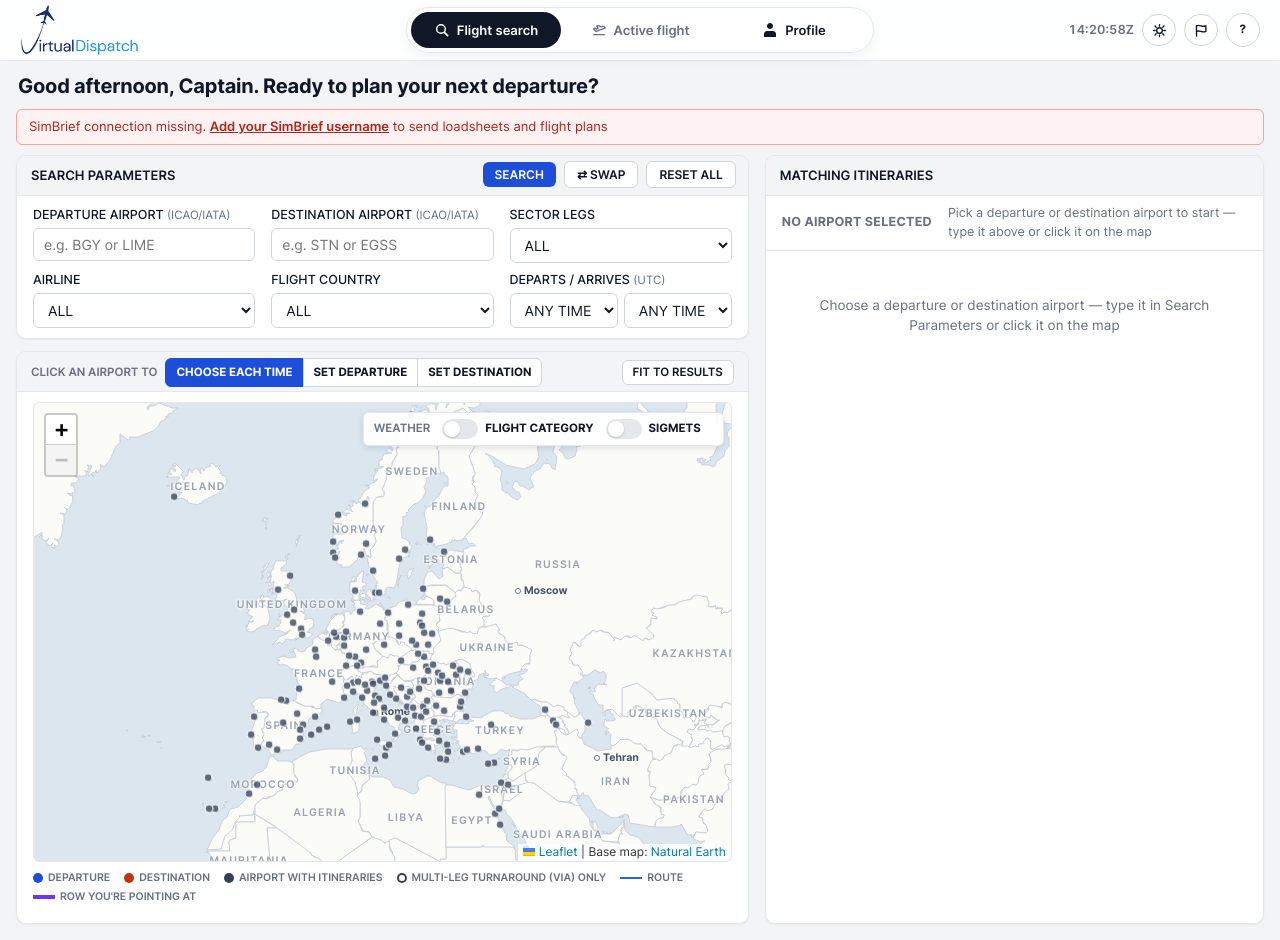
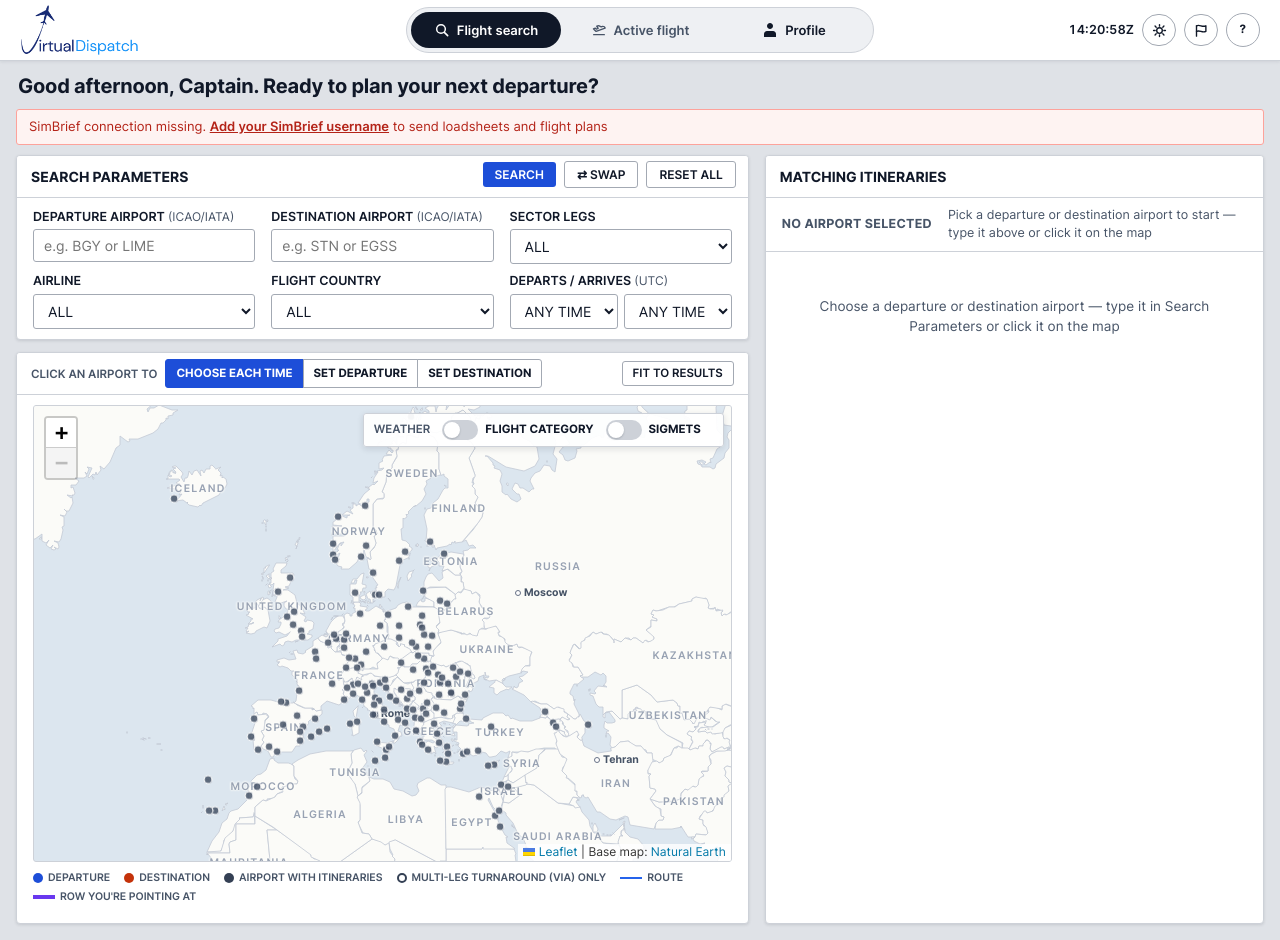
Before and after one commit to MSFS-Dispatch-Tool/msfs-dispatch-tool, a Flask app: page /app in a window 1280 px wide. Run offline with Flask 3, Linux system fonts and the light colour scheme; data that the repository does not hold is empty; parts of the project's set-up code (start-up, migrations or seed data) failed here and were passed over; some libraries are stand-ins or nearby versions.

Commit message:
Day palette with higher contrast: grey page, crisp borders, darker text (#88)
The day theme was white on near-white with faint borders and light grey
labels, so sections ran together and small text was tiring to read.

- Page background #DFE2E7 behind white cards; square corners (4px),
  visible card borders (#CDD1D8) and field edges (#A3A9B3), a firmer
  card shadow. The header is solid white with a bottom rule.
- Card titles bold black on white; briefing section headings bold and
  dark; active tab is dark text over a 3px blue underline.
- Secondary text #475467 (7.7:1 on white, was 5:1); base text 14.5px;
  table headers, field labels, hints and notes a little larger/bolder.
- The VirtualDispatch header, pill menu and blue buttons stay as they are.
- Sign-in, onboarding, password and admin pages get the same page colour,
  borders, corners and secondary text.
- Flight list in a narrow column (about 1000-1350px windows): three clean
  lines (flights and buttons, route, times) instead of the route breaking
  in the middle.
- Night mode keeps its colours; it shares the new corners and text sizes,
  and its header is solid now that the day header has no blur.
- Tests: contrast of secondary text, cards and field edges, and the route
  on one line at 1280px. Also drops an unused import that failed pyflakes.


Claude-Session: https://claude.ai/code/session_01FugnngntnNppY7uZKJBvi1

Co-authored-by: Claude <noreply@anthropic.com>

```diff
--- a/static/css/app.css
+++ b/static/css/app.css
@@ -1,13 +1,14 @@
   :root {
     --face:        #FFFFFF;
-    --face-dark:   #F3F4F6;
+    --face-dark:   #EEF0F3;
+    --page:        #DFE2E7;
     --titlebar:    #1D4ED8;
     --titlebar-2:  #2563EB;
     --white:       #FFFFFF;
-    --shadow-dk:   #D0D5DD;
-    --shadow-md:   #E4E7EC;
+    --shadow-dk:   #A3A9B3;
+    --shadow-md:   #CDD1D8;
     --text:        #101828;
-    --text-muted:  #667085;
+    --text-muted:  #475467;
     --amber:       #92600B;
     --amber-bg:    #FFFAEB;
     --orange:      #B54708;
@@ -18,19 +19,19 @@
     --red-bg:      #FEF3F2;
     --blue-hi:     #2563EB;
     --accent-bg:   #EAF0FB;
-    --radius:      10px;
-    --radius-sm:   6px;
-    --shadow-card: 0 1px 2px rgba(16,24,40,0.06);
+    --radius:      4px;
+    --radius-sm:   3px;
+    --shadow-card: 0 1px 3px rgba(16,24,40,0.12);
   }
 
   * { box-sizing: border-box; }
 
   body {
     margin: 0;
-    background: var(--face-dark);
+    background: var(--page);
     color: var(--text);
     font-family: 'Inter', -apple-system, BlinkMacSystemFont, 'Segoe UI', Roboto, Helvetica, Arial, sans-serif;
-    font-size: 14px;
+    font-size: 14.5px;
     line-height: 1.5;
   }
 
@@ -41,16 +42,15 @@
     position: sticky; top: 0; z-index: 1100;
     display: grid; grid-template-columns: 1fr auto 1fr; align-items: center; gap: 12px;
     padding: 4px 20px;
-    background: rgba(255,255,255,0.92);
-    backdrop-filter: blur(16px) saturate(1.4); -webkit-backdrop-filter: blur(16px) saturate(1.4);
+    background: var(--face);
     border-bottom: 1px solid var(--shadow-md);
+    box-shadow: 0 1px 3px rgba(16,24,40,0.08);
   }
   .app-logo { justify-self: start; display: flex; align-items: center; }
   .app-logo img { height: 52px; width: auto; display: block; }
   .app-nav {
     display: grid; grid-auto-flow: column; grid-auto-columns: 1fr; gap: 4px; padding: 4px;
-    border-radius: 999px; background: rgba(255,255,255,0.7); border: 1px solid var(--shadow-md);
-    box-shadow: 0 4px 16px rgba(16,24,40,0.06);
+    border-radius: 999px; background: var(--face-dark); border: 1px solid var(--shadow-md);
   }
   .app-nav-btn {
     font-family: inherit; font-size: 13px; font-weight: 600; white-space: nowrap;
@@ -64,7 +64,7 @@
   .app-nav-btn.is-empty:not(.is-current) { color: var(--text-muted); }
   .app-nav-btn:focus-visible { outline: 2px solid var(--titlebar); outline-offset: 2px; }
   .app-header-right { justify-self: end; display: flex; align-items: center; gap: 8px; }
-  .app-clock { font-size: 12.5px; font-weight: 600; color: var(--text-muted); font-variant-numeric: tabular-nums; }
+  .app-clock { font-size: 12.5px; font-weight: 600; color: var(--text); font-variant-numeric: tabular-nums; }
   .app-link {
     font-size: 11.5px; font-weight: 700; letter-spacing: 0.03em; color: var(--text); text-decoration: none;
     padding: 7px 12px; border-radius: 999px; border: 1px solid var(--shadow-dk); background: var(--white);
@@ -111,8 +111,8 @@
     overflow: hidden;
   }
   .panel-header {
-    background: var(--face-dark);
-    color: var(--text); font-weight: 600; font-size: 13px;
+    background: var(--face);
+    color: var(--text); font-weight: 700; font-size: 14px;
     padding: 10px 14px;
     border-bottom: 1px solid var(--shadow-md);
     display: flex; justify-content: space-between; align-items: center;
@@ -131,8 +131,8 @@
   @media (max-width: 560px) { .params-grid.cols-3 { grid-template-columns: 1fr; } }
 
   .field { position: relative; }
-  .field label { display: block; font-size: 12.5px; color: var(--text); margin-bottom: 4px; font-weight: 500; }
-  .field .hint { color: var(--text-muted); font-size: 11.5px; font-weight: normal; }
+  .field label { display: block; font-size: 12.5px; color: var(--text); margin-bottom: 4px; font-weight: 600; }
+  .field .hint { color: var(--text-muted); font-size: 12px; font-weight: normal; }
   .field input, .field select, .field textarea {
     font-family: inherit; font-size: 14px; padding: 7px 10px;
     background: var(--white); color: var(--text); width: 100%;
--- a/templates/auth_callback.html
+++ b/templates/auth_callback.html
@@ -10,7 +10,7 @@
 <style>
   body {
     margin: 0; min-height: 100vh; display: flex; align-items: center; justify-content: center;
-    background: #F3F4F6; color: #101828;
+    background: #DFE2E7; color: #101828;
     font-family: 'Inter', -apple-system, BlinkMacSystemFont, 'Segoe UI', Roboto, Helvetica, Arial, sans-serif;
     font-size: 14px;
   }
```
Also changed, not shown: other parts of static/css/app.css (+19 -9 lines), templates/admin_reports.html (+5 -5 lines), templates/admin_users.html (+5 -5 lines), templates/auth_forgot_password.html (+6 -6 lines), templates/auth_reset_password.html (+6 -6 lines), templates/login.html (+6 -6 lines), templates/onboarding.html (+5 -5 lines), tests/e2e/test_pages.py (+22 -0 lines), tests/unit/test_sayintentions.py (+0 -1 lines).
